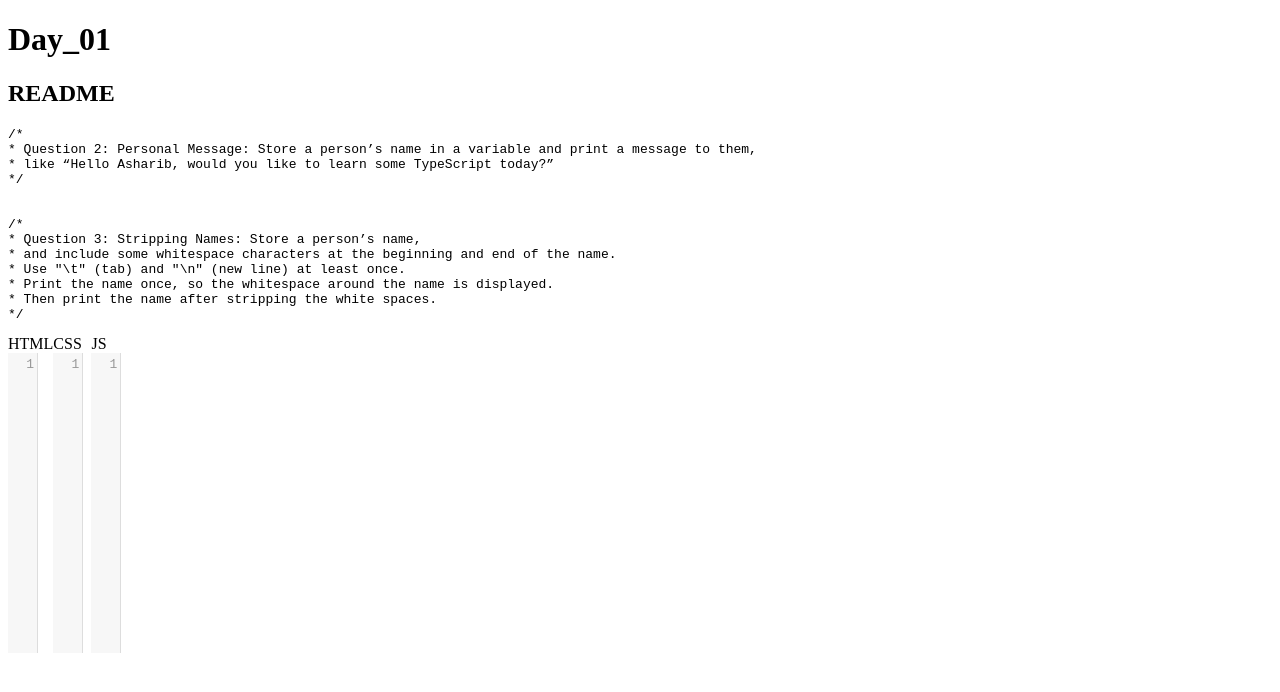
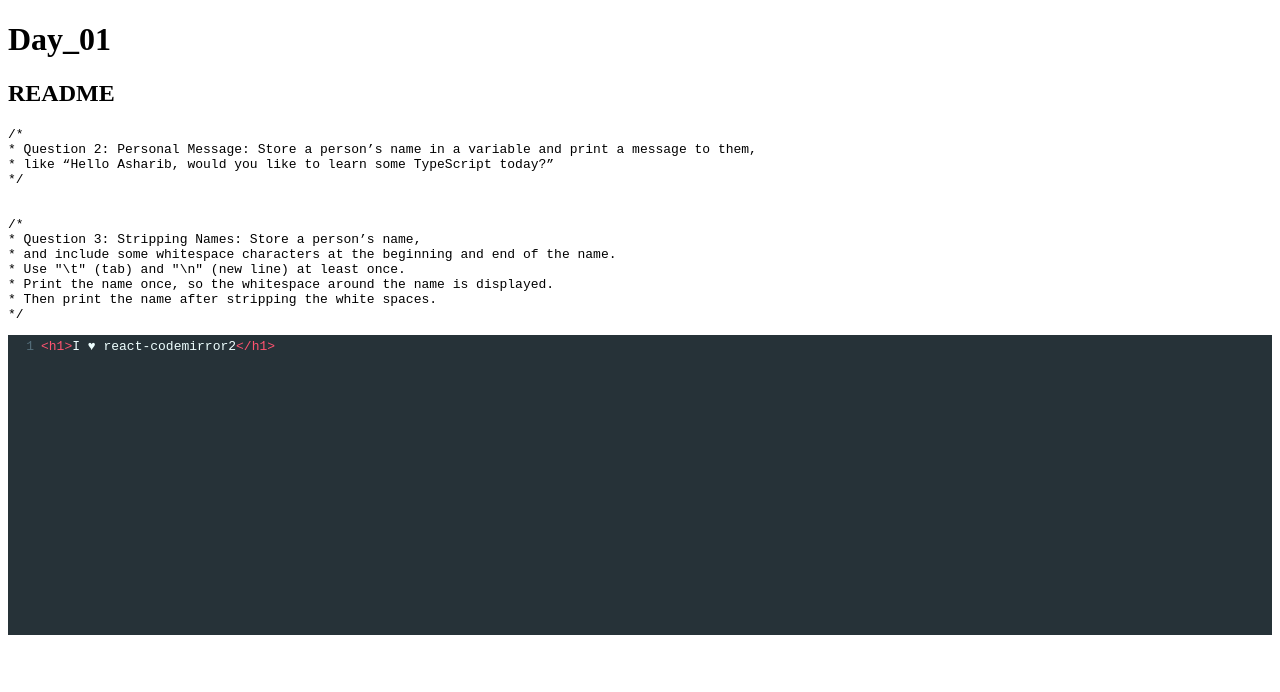
Before and after one commit to ayseboogie/daysOfCode, a Next.js app: page /Day_01 in a window 1280 px wide. Shown: the top 692 px of the page. Built offline with nearby package versions, Linux system fonts and the light colour scheme.

Commit message:
npm code mirror

```diff
--- /dev/null
+++ b/src/components/Bounded.tsx
@@ -0,0 +1,34 @@
+import React from "react";
+import cn from "classnames";
+
+export type BoundedProps = {
+  id?: string;
+  size?: string;
+  className?: string;
+  children: React.ReactNode;
+};
+const Bounded = ({ id, size = "base", className, children }: BoundedProps) => {
+  return (
+    <div
+      id={id}
+      className={cn(
+        "px-4 py-8 md:py-10 md:px-6 lg:py-12 bg-darkGrey text-cream",
+        className,
+      )}
+    >
+      <div
+        className={cn(
+          "mx-auto w-full",
+          size === "small" && "max-w-xl",
+          size === "base" && "max-w-3xl",
+          size === "wide" && "max-w-4xl",
+          size === "widest" && "max-w-6xl",
+        )}
+      >
+        {children}
+      </div>
+    </div>
+  );
+};
+
+export default Bounded;
--- a/src/pages/[day].tsx
+++ b/src/pages/[day].tsx
@@ -3,7 +3,14 @@ import fs from 'fs';
 import path from 'path';
 import { useRouter } from 'next/router';
 import React from "react";
-import CodeEditor from "@/components/editorApp";
+import {UnControlled as CodeMirror} from 'react-codemirror2'
+
+require('codemirror/mode/xml/xml');
+require('codemirror/mode/javascript/javascript');
+
+import 'codemirror/lib/codemirror.css';
+import 'codemirror/theme/material.css';
+import Bounded from "@/components/Bounded";
 
 interface Props {
     readmeContent: string;
@@ -19,7 +26,24 @@ const DayPage: React.FC<Props> = ({ readmeContent }) => {
             <h2>README</h2>
             <pre>{readmeContent}</pre>
 
-            <CodeEditor />
+            <Bounded size="small">
+            <div className="w-1/8">
+            <CodeMirror
+                value='<h1>I ♥ react-codemirror2</h1>'
+                options={{
+                    mode: 'xml',
+                    theme: 'material',
+                    lineNumbers: true
+                }}
+                cursor={{
+                    line: 5,
+                    ch: 10
+                }}
+                onChange={(editor, data, value) => {
+                }}
+            />
+            </div>
+            </Bounded>
         </div>
     );
 };
```
